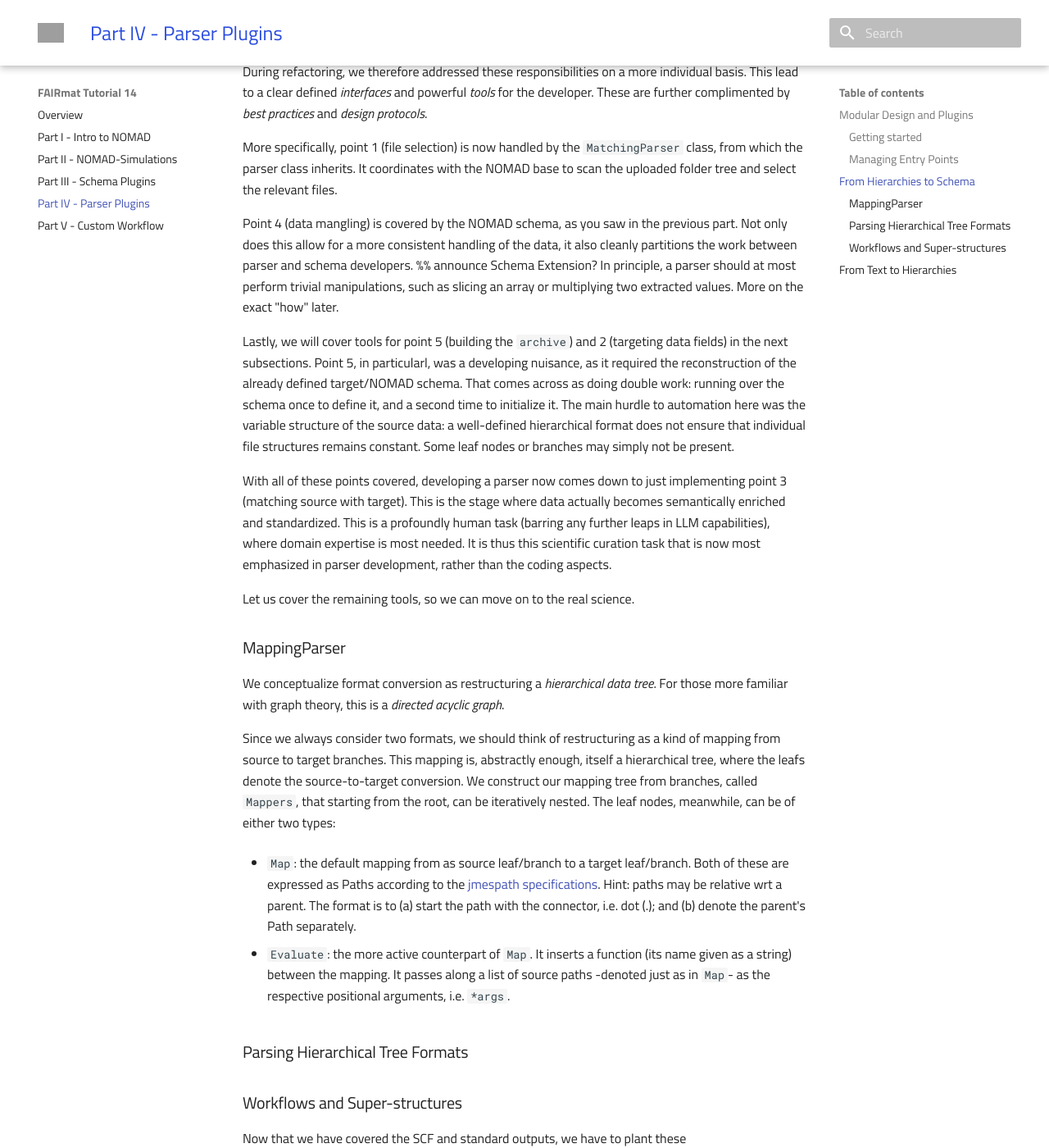
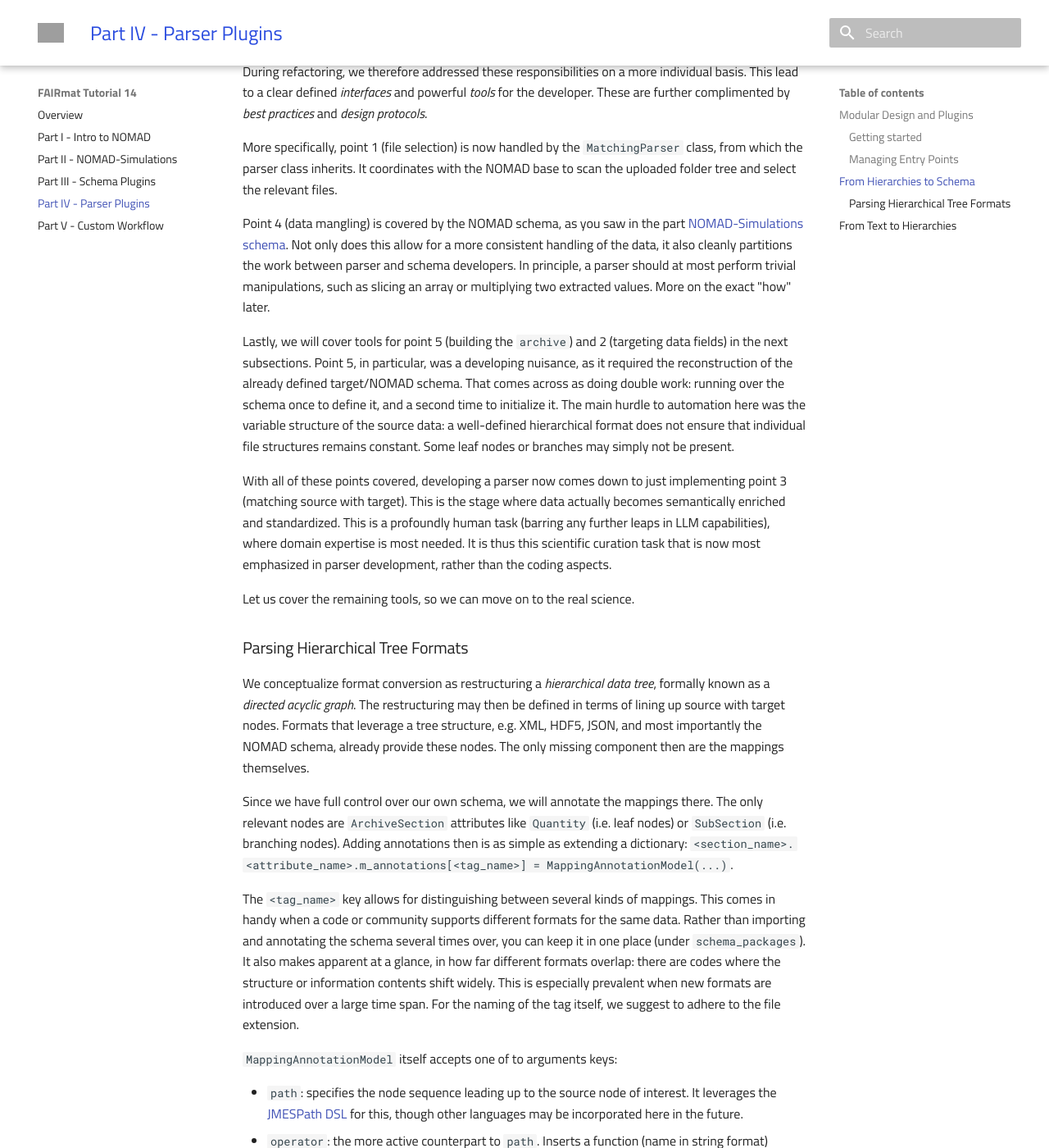
Before and after one commit to FAIRmat-NFDI/fairmat-tutorial-14-computational-plugins, an MkDocs documentation site: the page built from docs/parser_plugins.md, in a window 1280 px wide and 1400 px high, scrolled down 2681 px. Shown: the whole window at 82% size. Built offline with MkDocs 1.6.1 and Material for MkDocs 9.7.7, drawn with Linux system fonts in a browser that asks for light colours; nearby versions of some CDN libraries; library files that are not in the unit come from our copies; some of the changed text lies outside the part shown; grey boxes are pictures that could not be loaded.

Commit message:
- Write out "Parsing Hierarchical Tree Formats" - Link to other parts - TODO: resolve comments in "Parsing Hierarchical Tree Formats"

```diff
--- a/docs/parser_plugins.md
+++ b/docs/parser_plugins.md
@@ -79,13 +79,13 @@ These are further complimented by _best practices_ and _design protocols_.
 
 More specifically, point 1 (file selection) is now handled by the `MatchingParser` class, from which the parser class inherits. It coordinates with the NOMAD base to scan the uploaded folder tree and select the relevant files.
 
-Point 4 (data mangling) is covered by the NOMAD schema, as you saw in the previous part.
-Not only does this allow for a more consistent handling of the data, it also cleanly partitions the work between parser and schema developers. %% announce Schema Extension?
+Point 4 (data mangling) is covered by the NOMAD schema, as you saw in the part [NOMAD-Simulations schema](nomad_simulations.md).
+Not only does this allow for a more consistent handling of the data, it also cleanly partitions the work between parser and schema developers.
 In principle, a parser should at most perform trivial manipulations, such as slicing an array or multiplying two extracted values.
 More on the exact "how" later.
 
 Lastly, we will cover tools for point 5 (building the `archive`) and 2 (targeting data fields) in the next subsections.
-Point 5, in particularl, was a developing nuisance, as it required the reconstruction of the already defined target/NOMAD schema.
+Point 5, in particular, was a developing nuisance, as it required the reconstruction of the already defined target/NOMAD schema.
 That comes across as doing double work: running over the schema once to define it, and a second time to initialize it.
 The main hurdle to automation here was the variable structure of the source data:
 a well-defined hierarchical format does not ensure that individual file structures remains constant.
@@ -98,26 +98,45 @@ It is thus this scientific curation task that is now most emphasized in parser d
 
 Let us cover the remaining tools, so we can move on to the real science.
 
-### MappingParser
-
-We conceptualize format conversion as restructuring a _hierarchical data tree_.
-For those more familiar with graph theory, this is a _directed acyclic graph_.
-
-Since we always consider two formats, we should think of restructuring as a kind of mapping from source to target branches.
-This mapping is, abstractly enough, itself a hierarchical tree, where the leafs denote the source-to-target conversion.
-We construct our mapping tree from branches, called `Mappers`, that starting from the root, can be iteratively nested.
-The leaf nodes, meanwhile, can be of either two types:
-
-- `Map`: the default mapping from as source leaf/branch to a target leaf/branch. Both of these are expressed as Paths according to the [jmespath specifications]().
-Hint: paths may be relative wrt a parent. The format is  to (a) start the path with the connector, i.e. dot (.); and (b) denote the parent's Path separately.
-
-- `Evaluate`: the more active counterpart of `Map`. It inserts a function (its name given as a string) between the mapping. It passes along a list of source paths -denoted just as in `Map`- as the respective positional arguments, i.e. `*args`.
-
 ### Parsing Hierarchical Tree Formats
 
-### Workflows and Super-structures
+We conceptualize format conversion as restructuring a _hierarchical data tree_, formally known as a _directed acyclic graph_.
+The restructuring may then be defined in terms of lining up source with target nodes.
+Formats that leverage a tree structure, e.g. XML, HDF5, JSON, and most importantly the NOMAD schema, already provide these nodes.
+The only missing component then are the mappings themselves.
 
-Now that we have covered the SCF and standard outputs, we have to plant these
+Since we have full control over our own schema, we will annotate the mappings there.
+The only relevant nodes are `ArchiveSection` attributes like `Quantity` (i.e. leaf nodes) or `SubSection` (i.e. branching nodes).
+Adding annotations then is as simple as extending a dictionary: `<section_name>.<attribute_name>.m_annotations[<tag_name>] = MappingAnnotationModel(...)`.
+
+The `<tag_name>` key allows for distinguishing between several kinds of mappings.
+This comes in handy when a code or community supports different formats for the same data.
+Rather than importing and annotating the schema several times over, you can keep it in one place (under `schema_packages`).
+It also makes apparent at a glance, in how far different formats overlap:
+there are codes where the structure or information contents shift widely.
+This is especially prevalent when new formats are introduced over a large time span.
+For the naming of the tag itself, we suggest to adhere to the file extension.
+
+`MappingAnnotationModel` itself accepts one of to arguments keys:
+
+- `path`: specifies the node sequence leading up to the source node of interest. It leverages the [JMESPath DSL](https://jmespath.org/) for this, though other languages may be incorporated here in the future.
+- `operator`: the more active counterpart to `path`. Inserts a function (name in string format) between the source and target nodes. Source data are passed along in an array of `path`s matching the positional arguments, similar to Python `*args`.
+
+Paths do not have to be _absolute_, i.e. starting from the root node, and may be written _relative_ to the previous target/NOMAD parent node.
+This is denoted in JMESPath by starting with the connector symbol (`.`).
+JMESPath also provides rich filtering features to select nodes by name.
+
+The overall strategy is thus to annotate `path` mappings starting from `Simulation` and running over each `SubSection` up until you reach the corresponding `Quantity`.
+%% What if the node depth differs?
+%% Example code
+
+Operators, meanwhile, are the main tool for the parser developer to perform some data manipulation.
+The preferred approach is to keep them simple, just as `@staticmethod` functions under the parser class.
+If they are short and one-of, they may even be defined as `lambda` functions.
+For anything with more complexity, we suggest extending the schema.
+More on this topic in the part [Extending NOMAD-Simulations](schema_plugins.md).
+
+%% What if a connector node may be entirely absent, e.g. as with workflows.
 
 ## From Text to Hierarchies
 
```
